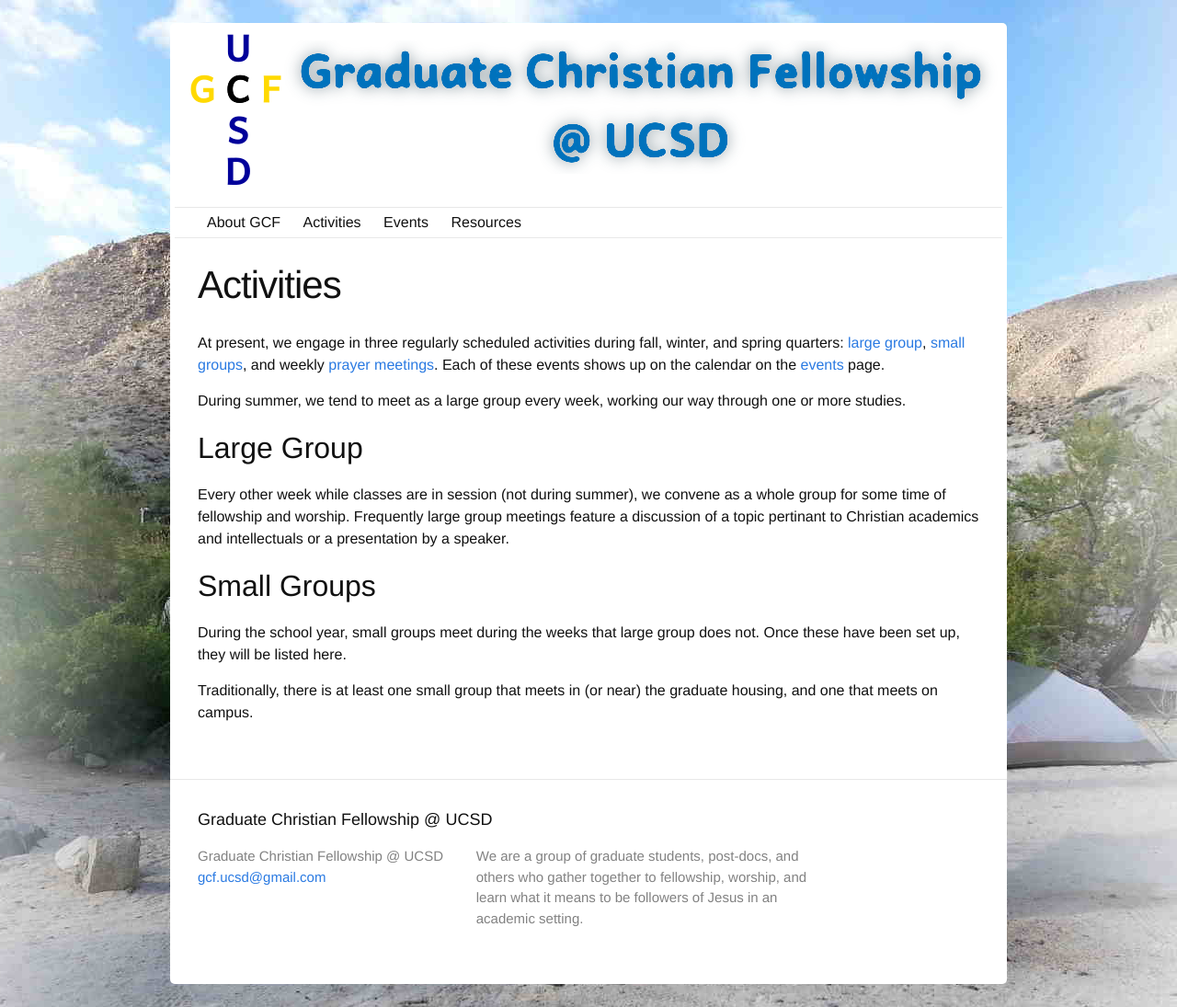
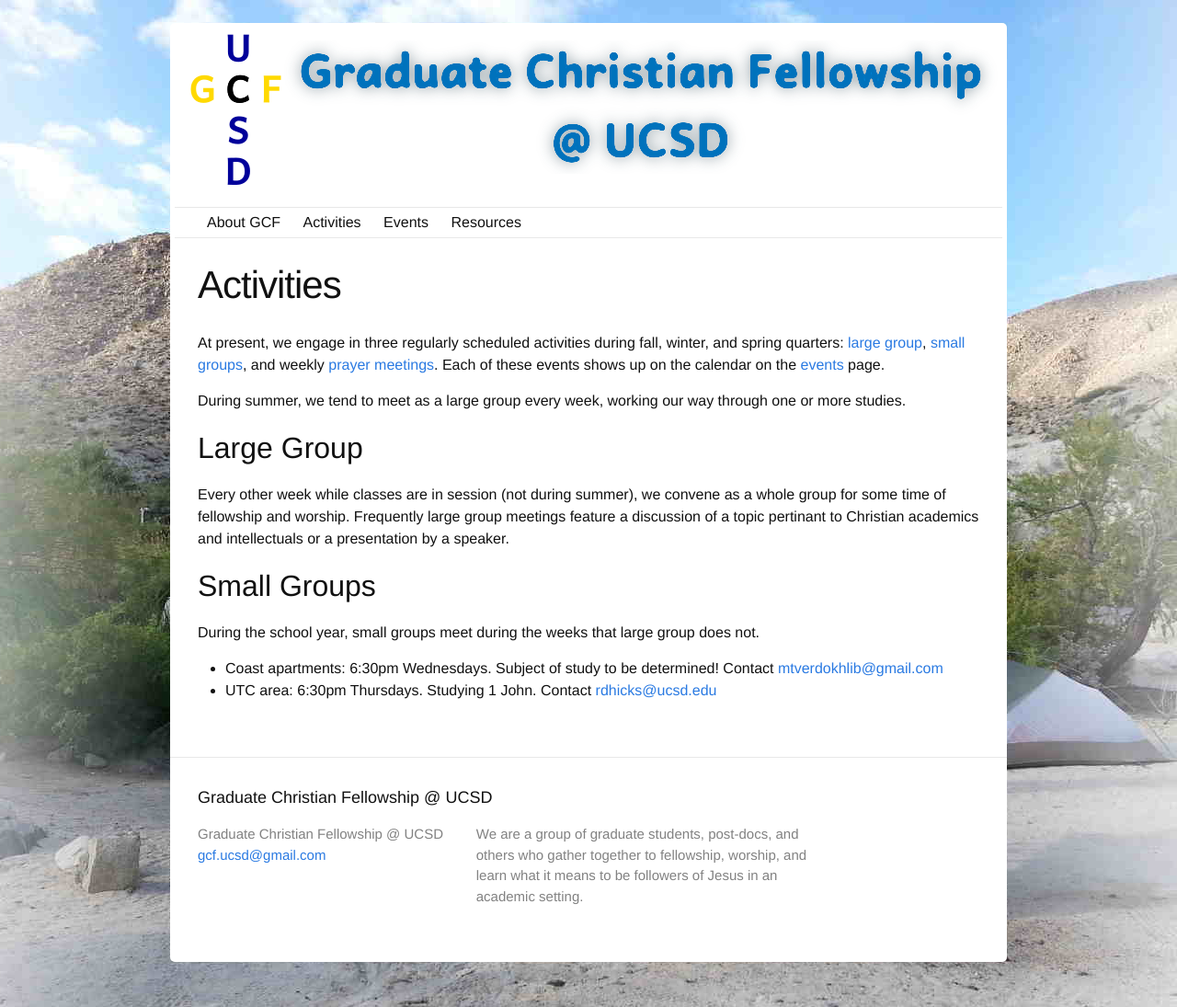
Before and after one commit to gcf-ucsd/web-jekyll, a Jekyll site: the page built from jekyll/activities.md, in a window 1280 px wide. Shown: the whole page at 92% size. Built offline with Jekyll 4.4.1, drawn with Linux system fonts in a browser that asks for light colours.

Commit message:
actually add details about small groups

```diff
--- a/jekyll/activities.md
+++ b/jekyll/activities.md
@@ -22,20 +22,18 @@
 
 ## <a name="SmallGroups"></a>Small Groups ##
 During the school year, small groups meet during the weeks that large
-group does not. Once these have been set up, they will be listed here.
+group does not.
 
-Traditionally, there is at least one small group that meets in (or near)
-the graduate housing, and one that meets on campus.
-
-<!-- This is how we list small groups with ROT13 emails
+<!-- This is how we list small groups with ROT13 emails -->
 <ul>
-<li>Mesa/OMS: 7:30pm Thursdays. Contact
+<li>Coast apartments: 6:30pm Wednesdays.  Subject of study to be determined! Contact
 <span id="obf1"><script type="text/javascript">
-document.getElementById("obf1").innerHTML="<n uers=\"znvygb:enpury.rzrevar@tznvy.pbz\" gnetrg=\"_oynax\">enpury.rzrevar@tznvy.pbz</n>".replace(/[a-zA-Z]/g,function(c){return String.fromCharCode((c<="Z"?90:122)>=(c=c.charCodeAt(0)+13)?c:c-26);});
-</script> <noscript><span style="unicode-bidi:bidi-override;direction:rtl;">moc.liamg@enireme.lehcar</span></noscript></span></li>
-<li>On-campus: 7:30pm Thursdays. Contact
-<span id="obf2"><script>document.getElementById("obf2").innerHTML="<n uers=\"znvygb:puvufhnalvh@tznvy.pbz\" gnetrg=\"_oynax\">puvufhnalvh@tznvy.pbz</n>".replace(/[a-zA-Z]/g,function(c){return String.fromCharCode((c<="Z"?90:122)>=(c=c.charCodeAt(0)+13)?c:c-26);});</script><noscript><span style="unicode-bidi:bidi-override;direction:rtl;">moc.liamg@uiynaushihc</span></noscript></span></li>
-<li>Off-campus: 7:00pm Wednesdays. Contact
+document.getElementById("obf1").innerHTML="<n uers=\"znvygb:zgireqbxuyvo@tznvy.pbz\" gnetrg=\"_oynax\">zgireqbxuyvo@tznvy.pbz</n>".replace(/[a-zA-Z]/g,function(c){return String.fromCharCode((c<="Z"?90:122)>=(c=c.charCodeAt(0)+13)?c:c-26);});
+</script> <noscript><span style="unicode-bidi:bidi-override;direction:rtl;">moc.liamg@bilhkodrevtm</span></noscript></span></li>
+<li>UTC area: 6:30pm Thursdays. Studying 1 John. Contact
+<span id="obf2"><script>document.getElementById("obf2").innerHTML="<n uers=\"znvygb:equvpxf@hpfq.rqh\" gnetrg=\"_oynax\">equvpxf@hpfq.rqh</n>".replace(/[a-zA-Z]/g,function(c){return String.fromCharCode((c<="Z"?90:122)>=(c=c.charCodeAt(0)+13)?c:c-26);});</script><noscript><span style="unicode-bidi:bidi-override;direction:rtl;">ude.dscu@skcihdr</span></noscript></span></li>
+<!-- <li>Off-campus: 7:00pm Wednesdays. Contact
 <span id="obf3"><script>document.getElementById("obf3").innerHTML="<n uers=\"znvygb:xhn.wrerzl@tznvy.pbz\" gnetrg=\"_oynax\">xhn.wrerzl@tznvy.pbz</n>".replace(/[a-zA-Z]/g,function(c){return String.fromCharCode((c<="Z"?90:122)>=(c=c.charCodeAt(0)+13)?c:c-26);});</script><noscript><span style="unicode-bidi:bidi-override;direction:rtl;">moc.liamg@ymerej.auk</span></noscript></span></li>
 </ul>
 -->
+</ul>
```
Also changed, not shown: jekyll/_posts/2017-10-10-small_groups.md (added, +12 -0 lines).
